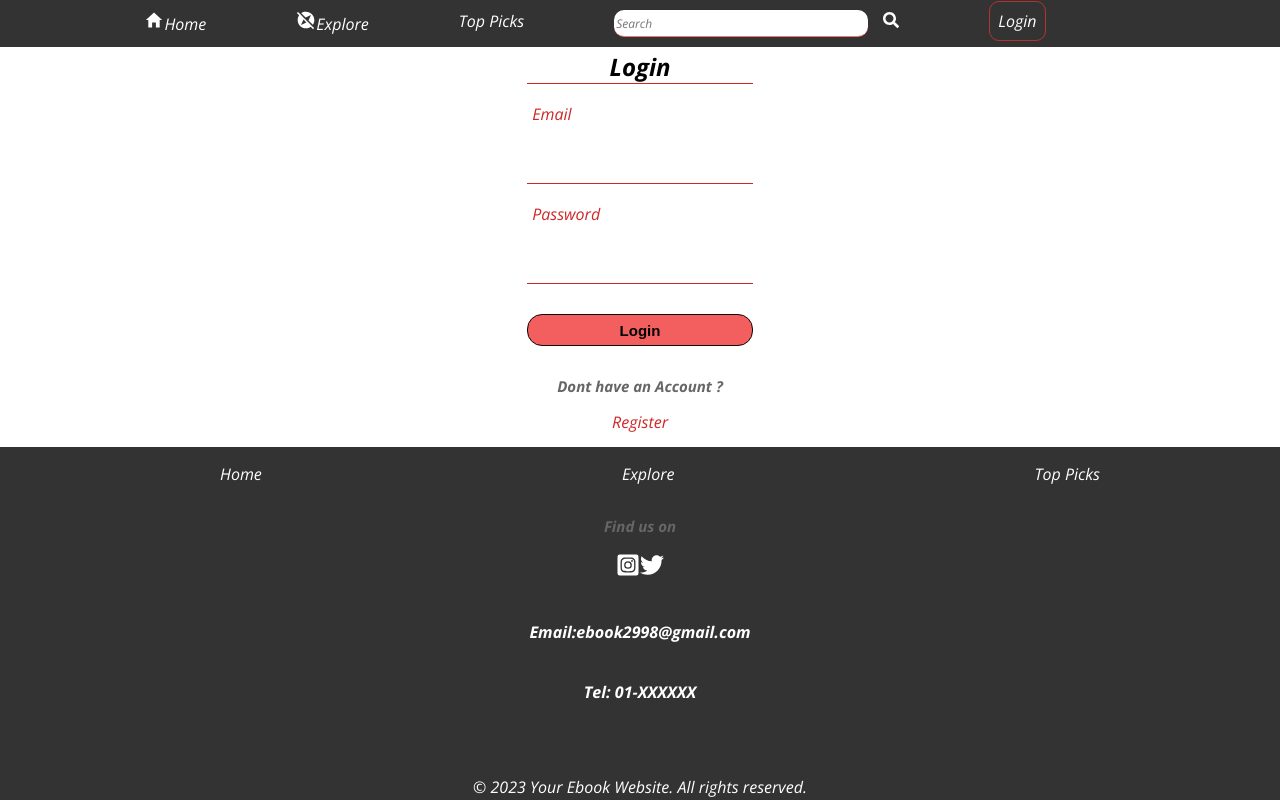
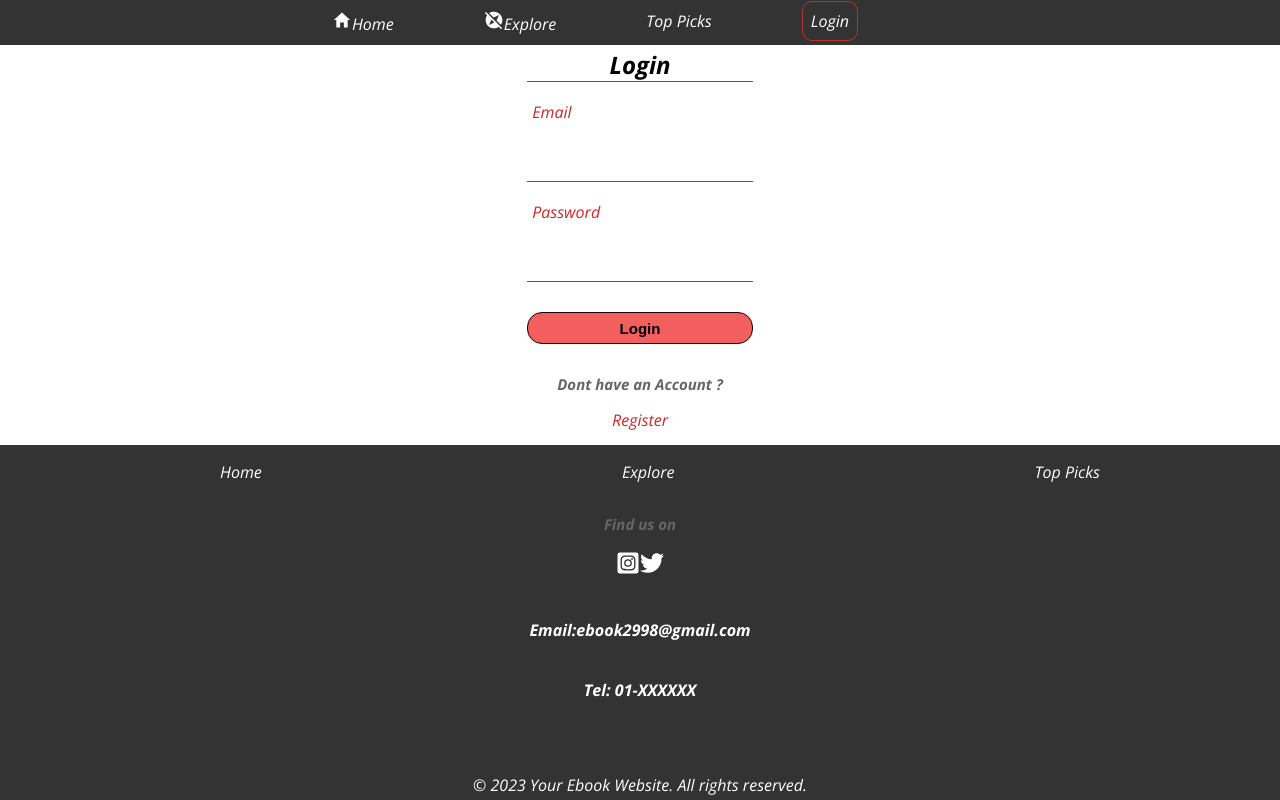
Before and after one commit to sanjaya999/ebook-project, a React (Vite) app in the folder frontend/: page /Login in a window 1280 px wide. Built offline with nearby package versions, Linux system fonts and the light colour scheme; some icons are missing.

Commit message:
made small changes

```diff
--- a/frontend/src/components/Login/Login.css
+++ b/frontend/src/components/Login/Login.css
@@ -73,7 +73,7 @@ margin: 30px 0;
 
 }
 
-button{
+.Llogin{
   width:100%;
   height:4vh;
   border: 1px solid rgb(20, 5, 5);
@@ -84,7 +84,7 @@ button{
   cursor: pointer;
 }
 
-button:hover{
+.Llogin:hover{
   border-color: rgb(47, 134, 44);
   border-radius: 5px;
 
--- a/frontend/src/components/Login/Login.jsx
+++ b/frontend/src/components/Login/Login.jsx
@@ -54,7 +54,7 @@ function Login() {
             </div>
 
             <div>
-                <button type='submit' >Login</button>
+                <button className="Llogin" type='submit' >Login</button>
             </div>
 
 
--- a/frontend/src/components/Login/Register.jsx
+++ b/frontend/src/components/Login/Register.jsx
@@ -80,7 +80,7 @@ const handleSubmit= async(e)=>{
 
 
         <div className='button'>
-          <button type='submit' className='registerB'>Register</button>
+          <button type='submit' className='Llogin'>Register</button>
         </div>
 
         <p className='account'>Already have an account ?  <Link className='log' to="/Login">Login</Link></p>
--- a/frontend/src/components/Navigation/Nav.css
+++ b/frontend/src/components/Navigation/Nav.css
@@ -77,17 +77,7 @@ ul.navlink {
   margin-left: 15px;
   }
 
-  .search{
-     border-color: rgba(240, 51, 51, 0.678);
-     height: 3vh ;
-     width: 250px;
-     border-radius: 10px;
 
-  }
-  .search::placeholder{
-    font-family: sans;
-    font-size:min(1.5vh) ;
-  }
 
   .login{
     text-decoration: none;
--- a/frontend/src/components/Navigation/Nav.jsx
+++ b/frontend/src/components/Navigation/Nav.jsx
@@ -30,11 +30,7 @@ function Nav() {
                 Top Picks
               </NavLink>
             </li>
-            <li>
-              <input type="text" className="search" placeholder="Search"/>
-              <FaSearch className="sIcon"/>
 
-            </li>
             <li className="start">
               <NavLink  to="/Login" className="login" > Login</NavLink>
             </li>
```
